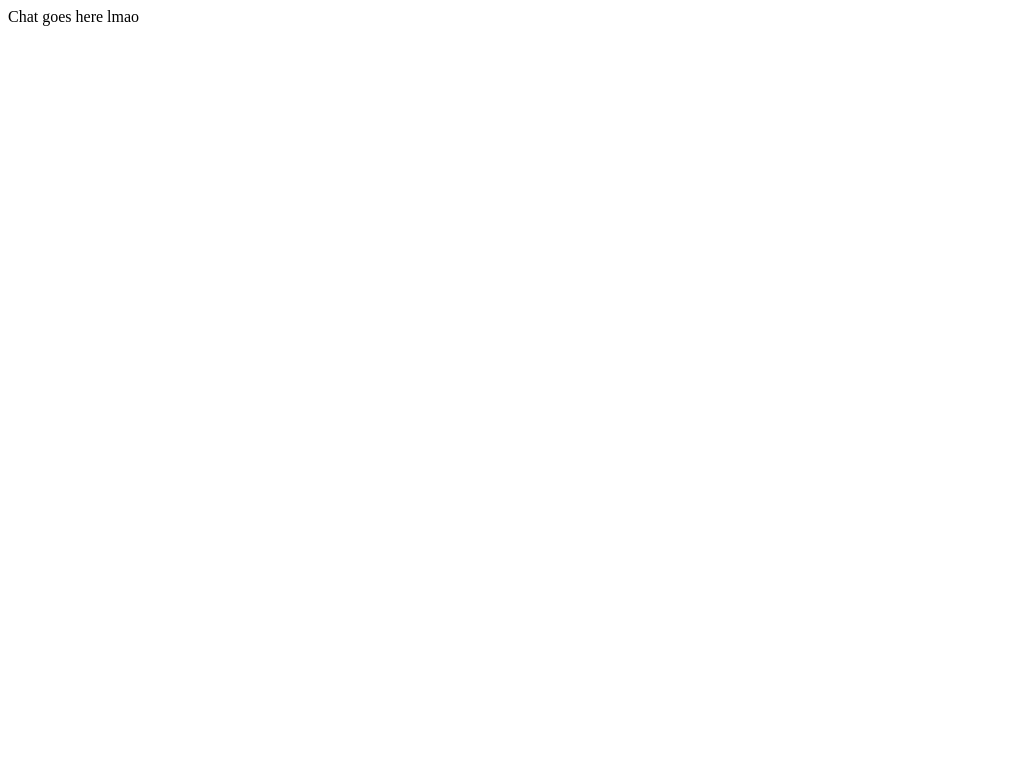
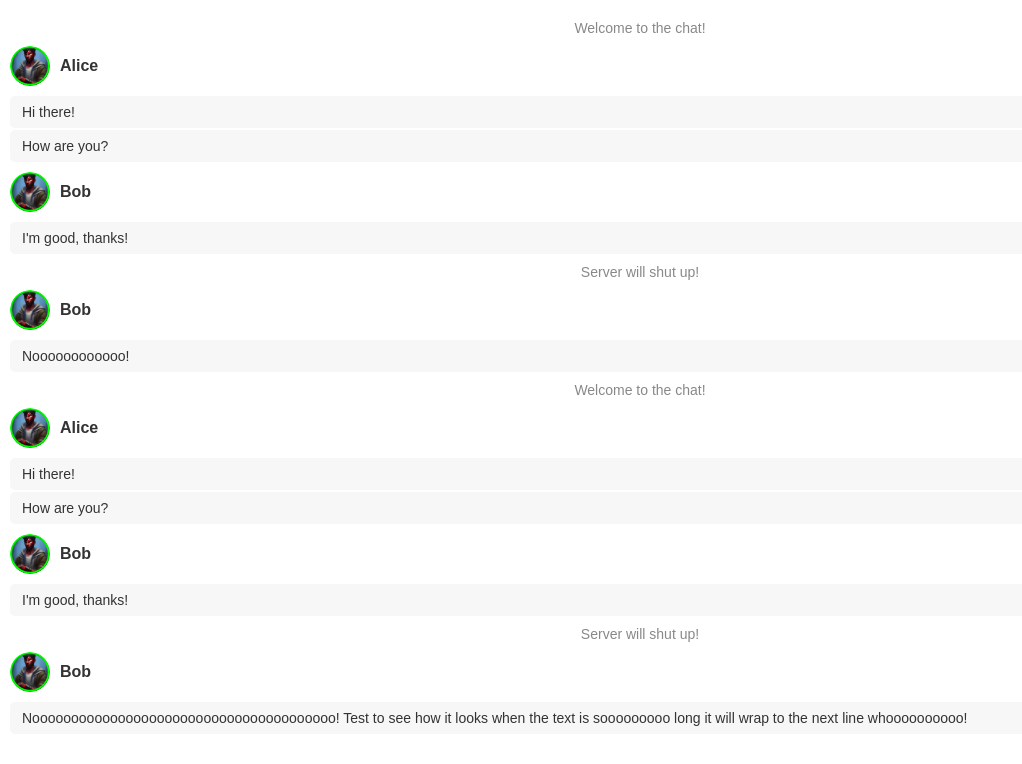
Before and after one commit to Asyps/tokenium-electron, a website: page modules/chat/index.html in a window 1280 px wide. Shown: the whole page, without its empty margins (0-1022 px from the left). Drawn offline with Linux system fonts and the light colour scheme.

Commit message:
beginning of chat

```diff
--- /dev/null
+++ b/modules/chat/chat.css
@@ -0,0 +1,64 @@
+/* Generated by ChatGPT */
+body {
+    font-family: Arial, sans-serif;
+    background-color: #f0f0f0;
+    margin: 0;
+    height: 100vh;
+    display: flex;
+    justify-content: center;
+    align-items: center;
+    overflow: hidden;
+}
+
+.chat-container {
+    width: 100%;
+    height: 100vh;
+    background-color: #ffffff;
+    display: flex;
+    flex-direction: column;
+    box-shadow: 0 4px 8px rgba(0, 0, 0, 0.1);
+    overflow: hidden;
+}
+
+.chat-messages {
+    flex-grow: 1;
+    padding: 10px;
+    overflow-y: auto;
+}
+
+.system-message {
+    text-align: center;
+    font-size: 14px;
+    color: #888888;
+    margin: 10px 0;
+}
+
+.user-header {
+    display: flex;
+    align-items: center;
+    margin: 10px 0;
+}
+
+.user-image {
+    width: 40px;
+    height: 40px;
+    border-radius: 50%;
+    margin-right: 10px;
+}
+
+.user-name {
+    font-weight: bold;
+    font-size: 16px;
+    color: #333333;
+}
+
+.user-message {
+    padding: 8px 12px;
+    margin: 2px 0;
+    background-color: #f7f7f7;
+    border-radius: 5px;
+    max-width: 80%;
+    word-wrap: break-word;
+    font-size: 14px;
+    color: #333333;
+}
--- a/modules/chat/index.html
+++ b/modules/chat/index.html
@@ -3,9 +3,74 @@
 <head>
     <meta charset="UTF-8">
     <meta name="viewport" content="width=device-width, initial-scale=1.0">
-    <title>Chat</title>
+    <title>Chat Interface</title>
+    <link rel="stylesheet" href="chat.css">
 </head>
 <body>
-    Chat goes here lmao
+    <div class="chat-container">
+        <div class="chat-messages" id="chatMessages">
+            <!-- Chat content will be dynamically inserted here -->
+        </div>
+    </div>
+
+    <script>
+        // Example JavaScript to add chat components
+
+        // Function to add a system message
+        function addSystemMessage(text) {
+            const message = document.createElement('div');
+            message.className = 'system-message';
+            message.textContent = text;
+            document.getElementById('chatMessages').appendChild(message);
+        }
+
+        // Function to add a user header
+        function addUserHeader(userName, userImage) {
+            const header = document.createElement('div');
+            header.className = 'user-header';
+
+            const img = document.createElement('img');
+            img.src = userImage;
+            img.alt = userName;
+            img.className = 'user-image';
+
+            const name = document.createElement('span');
+            name.className = 'user-name';
+            name.textContent = userName;
+
+            header.appendChild(img);
+            header.appendChild(name);
+
+            document.getElementById('chatMessages').appendChild(header);
+        }
+
+        // Function to add a user message
+        function addUserMessage(text) {
+            const message = document.createElement('div');
+            message.className = 'user-message';
+            message.textContent = text;
+            document.getElementById('chatMessages').appendChild(message);
+        }
+
+        // Example usage:
+        addSystemMessage("Welcome to the chat!");
+        addUserHeader("Alice", "../tokenium/images/Dave.png");
+        addUserMessage("Hi there!");
+        addUserMessage("How are you?");
+        addUserHeader("Bob", "../tokenium/images/Dave.png");
+        addUserMessage("I'm good, thanks!");
+        addSystemMessage("Server will shut up!");
+        addUserHeader("Bob", "../tokenium/images/Dave.png");
+        addUserMessage("Noooooooooooo!");
+        addSystemMessage("Welcome to the chat!");
+        addUserHeader("Alice", "../tokenium/images/Dave.png");
+        addUserMessage("Hi there!");
+        addUserMessage("How are you?");
+        addUserHeader("Bob", "../tokenium/images/Dave.png");
+        addUserMessage("I'm good, thanks!");
+        addSystemMessage("Server will shut up!");
+        addUserHeader("Bob", "../tokenium/images/Dave.png");
+        addUserMessage("Nooooooooooooooooooooooooooooooooooooooo! Test to see how it looks when the text is sooooooooo long it will wrap to the next line whoooooooooo!");
+    </script>
 </body>
 </html>
--- /dev/null
+++ b/modules/tab-test/tabs.css
@@ -0,0 +1,48 @@
+/* Generated by ChatGPT */
+body {
+    font-family: Arial, sans-serif;
+    background-color: #f0f0f0;
+    margin: 0;
+    padding: 20px;
+    display: flex;
+    justify-content: center;
+    align-items: center;
+    height: 100vh;
+}
+
+.tab-container {
+    width: 100%;
+    max-width: 600px;
+    background-color: #ffffff;
+    border-radius: 10px;
+    box-shadow: 0 4px 8px rgba(0, 0, 0, 0.1);
+    overflow: hidden;
+}
+
+.tab-buttons {
+    display: flex;
+    background-color: #4CAF50;
+}
+
+.tab-button {
+    flex: 1;
+    padding: 10px;
+    background-color: #4CAF50;
+    color: white;
+    border: none;
+    cursor: pointer;
+    outline: none;
+    transition: background-color 0.3s;
+}
+
+.tab-button:hover {
+    background-color: #45a049;
+}
+
+.tab-button.active {
+    background-color: #3e8e41;
+}
+
+.tab-content {
+    padding: 20px;
+}
```
Also changed, not shown: modules/tab-test/index.html (added, +43 -0 lines).
